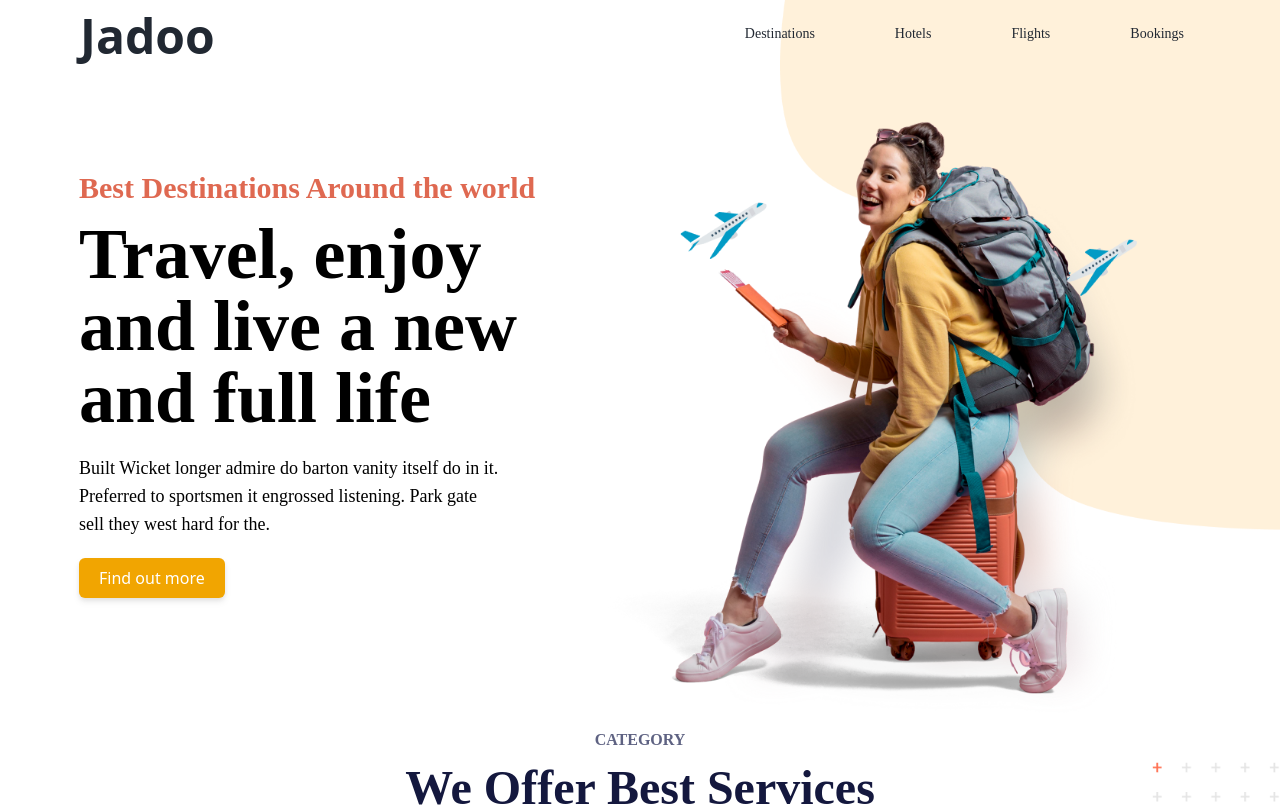
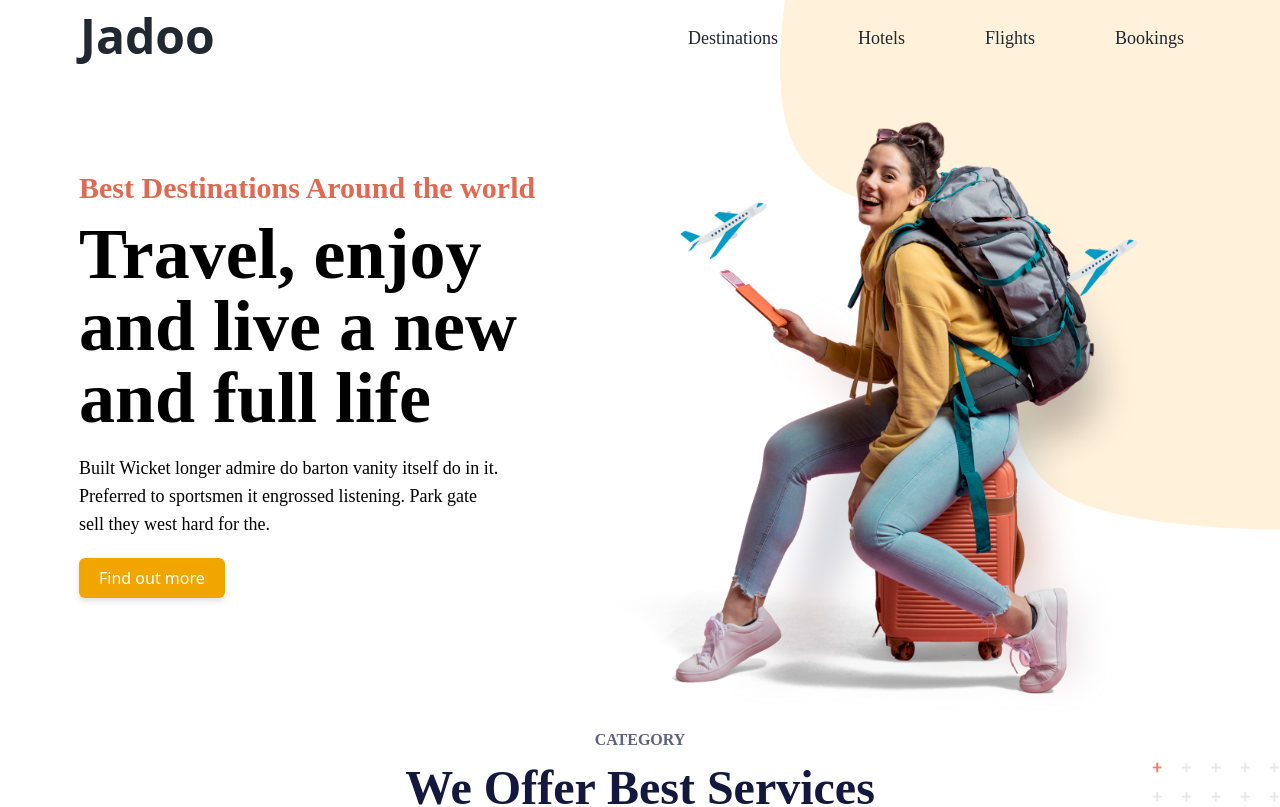
Before and after one commit to Princessayomide53/Travel-Agency, a React (Vite) app: page /landingpage in a window 1280 px wide. Shown: the top 807 px of the page. Built offline with nearby package versions, Linux system fonts and the light colour scheme.

Commit message:
made adjustments

```diff
--- a/src/layout/Nav.jsx
+++ b/src/layout/Nav.jsx
@@ -18,7 +18,7 @@ function Nav() {
 
 
             <div className="z-10 sm:pr-28 md:pr-12 xl:pr-24">
-              <ul className="flex sm:space-x-20 z-50 sm:pt-3 font-Poppins font-normal sm:text-lg md:text-sm text-[14px] text-[#212832]">
+              <ul className="flex sm:space-x-20 z-50 sm:pt-3 font-Poppins font-normal lg:text-lg md:text-sm text-[14px] text-[#212832]">
                 <li>Destinations</li>
                 <li>Hotels</li>
                 <li>Flights</li>
--- a/src/layout/Subscribe.jsx
+++ b/src/layout/Subscribe.jsx
@@ -18,7 +18,7 @@ function Subscribe() {
               <img
                 src={decore3}
                 alt=""
-                className="lg:w-56 lg:h-44 lg:-mt-28 xl:-mt-24 ml-5 md:-mt-2 md:w-44 md:h-36 w-32 h-28 mt-3"
+                className="lg:w-56 lg:h-44 lg:-mt-28 xl:-mt-28 ml-5 md:-mt-2 md:w-44 md:h-36 w-32 h-28 mt-3"
               />
                <h1
                   className="text-[#5E6282] text-xs lg:text-2xl xl:text-3xl lg:-mt-60 md:-mt-[200px] -mt-48 md:text-xl text-center
```
